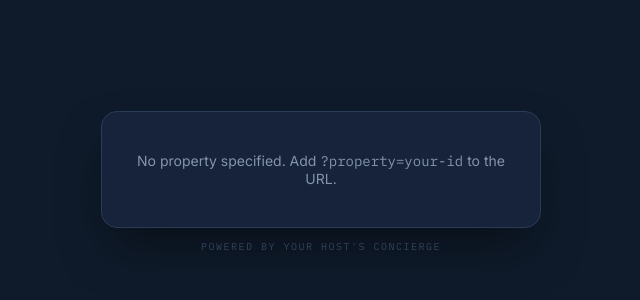
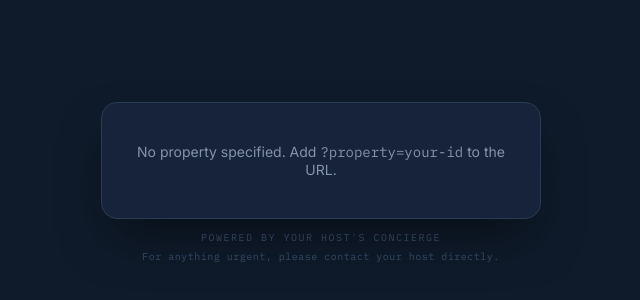
Before and after one commit to lukekoenemann-afk/guest-concierge, a website: page index.html in a window 1280 px wide. Shown: the part 218-518 px from the top of the page, without its empty margins (319-959 px from the left). Drawn offline with Linux system fonts and the light colour scheme.

Commit message:
Update index.html

```diff
--- a/index.html
+++ b/index.html
@@ -144,6 +144,7 @@
       </div>
     </div>
     <div class="footer mono">Powered by your host's concierge</div>
+    <div class="footer mono" style="margin-top: 6px; letter-spacing: 0.05em; text-transform: none; opacity: 0.8;">For anything urgent, please contact your host directly.</div>
   </div>
 
   <script>
```
